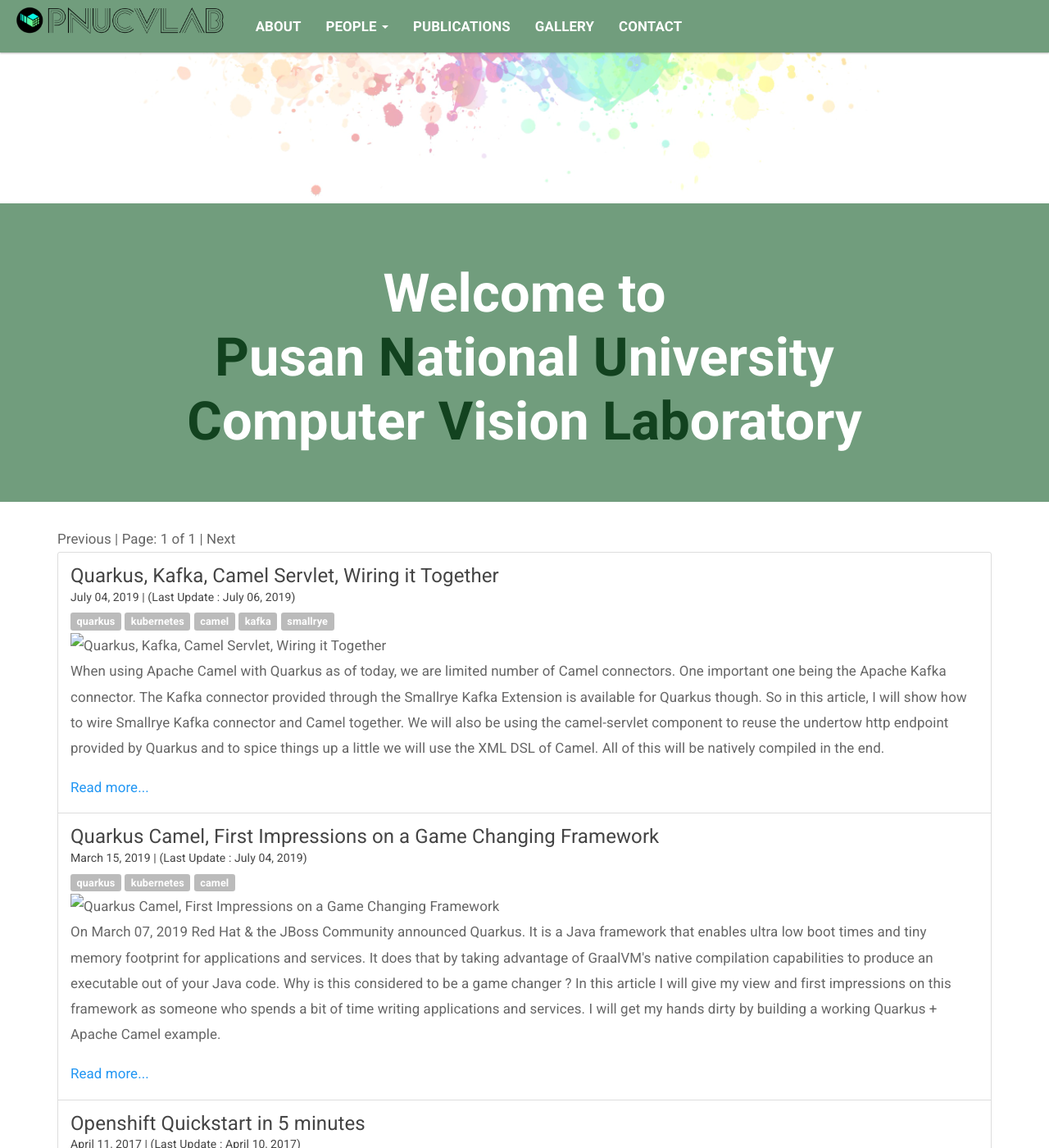
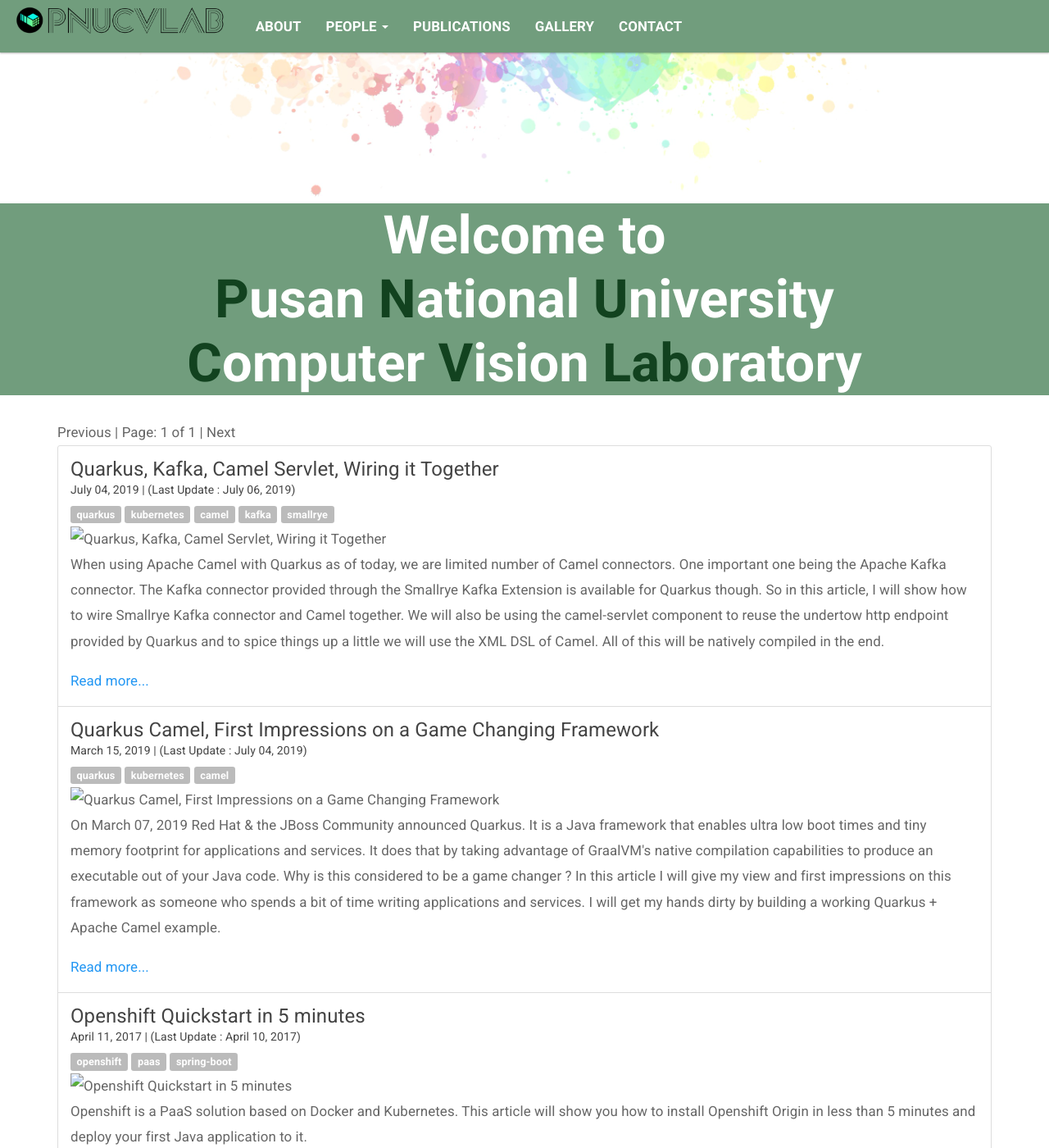
Before and after one commit to pnucvlab/pnucvlab.github.io, a Jekyll site: the page built from index.html, in a window 1280 px wide and 1400 px high, scrolled down 352 px. Shown: the whole window at 82% size. Built offline with Jekyll 4.4.1, drawn with Linux system fonts in a browser that asks for light colours; the list of posts is cut into pages by our own code.

Commit message:
modify jumbotron's padding

```diff
--- a/assets/css/main.css
+++ b/assets/css/main.css
@@ -35,7 +35,7 @@
 
 .jumbotron {
 	background: #719d7d;
-	padding: 1;
+	padding: 0;
 }
 
 .jumbotron h1 {
@@ -43,7 +43,7 @@
 	font-size: 5em;
 	text-align: center;
 	font-weight: bold;
-	margin: 1;
+	margin: 0;
 	line-height: 1.2;
 }
 
```
